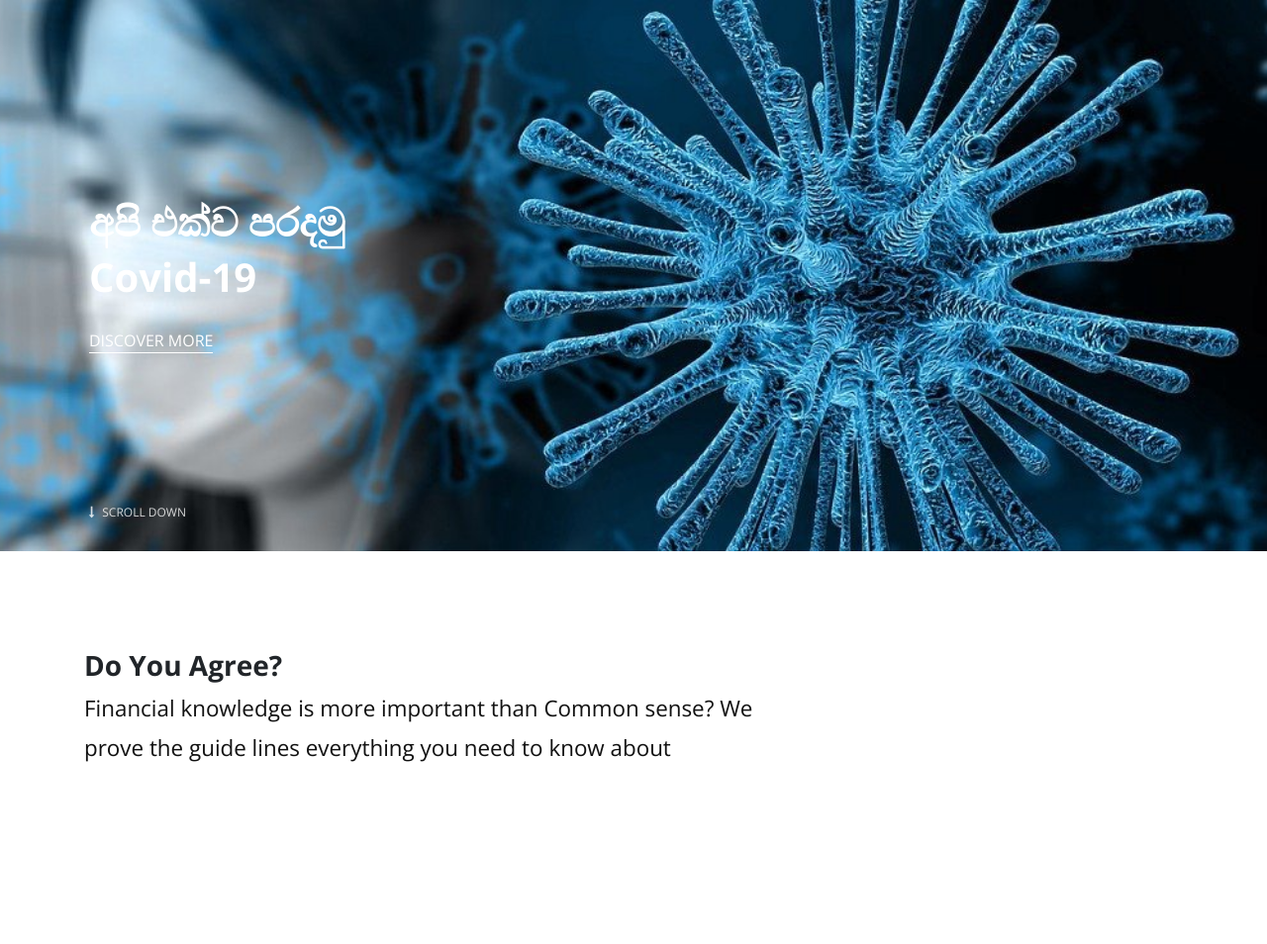
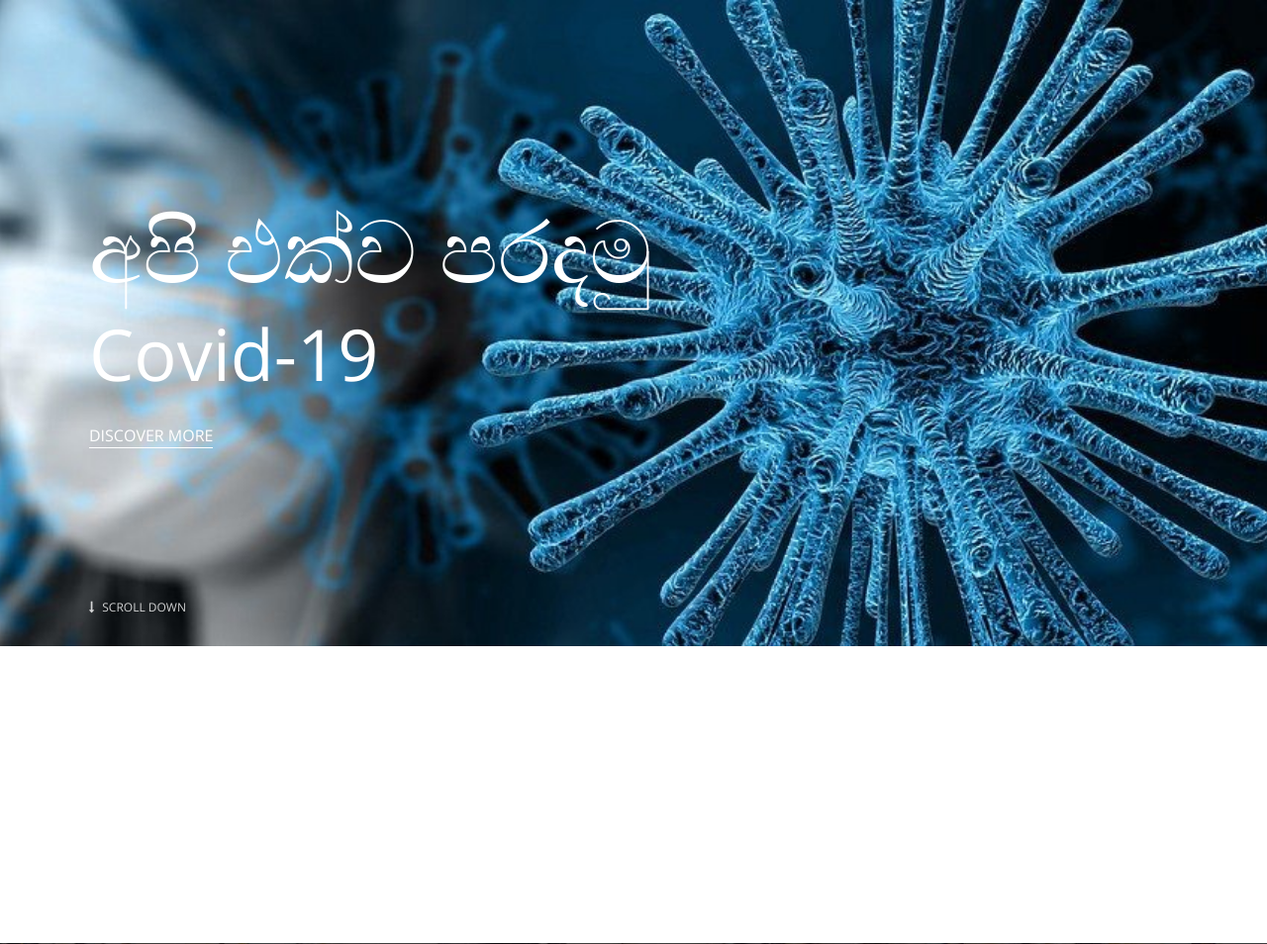
Before and after one commit to zorojurio/cricket_news, a Django app: page / in a window 1280 px wide. Shown: the part 81-1035 px from the top of the page at 99% size. Run offline with Django 3.2, Linux system fonts and the light colour scheme; data that the repository does not hold is empty; some libraries are stand-ins or nearby versions.

Commit message:
origin master

```diff
--- a/blog/templates/blog/home.html
+++ b/blog/templates/blog/home.html
@@ -21,8 +21,8 @@
   <div class="container">
     <div class="row">
       <div class="col-lg-7">
-        <h1>අපි එක්ව පරදමු</h1>
-        <h1>Covid-19
+        <h1 class="display-2">අපි එක්ව පරදමු</h1>
+        <h1 class="display-3">Covid-19
         </h1>
         <a href="#featured" class="hero-link">Discover
           More</a>
@@ -36,10 +36,6 @@
   <div class="container">
     <div class="row">
       <div class="col-lg-8">
-
-        <h2 class="h3 mb-2">Do You Agree?</h2>
-        <p class="text-big">Financial knowledge is more important than Common sense? We prove the guide lines
-          everything you need to know about</p>
 
       </div>
     </div>
```
